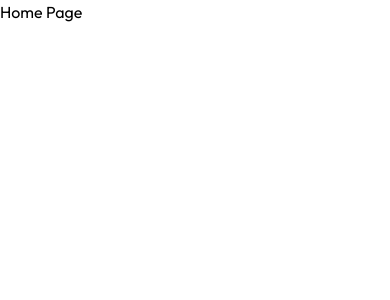
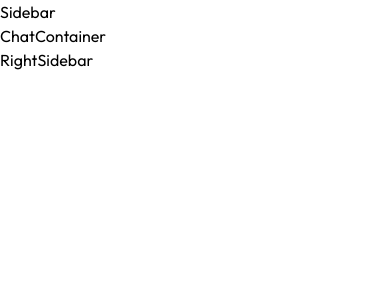
Before and after one commit to abhishekmail-prog/realtime-chat-system, a React (Vite) app in the folder client/: page / in a window 390 px wide. Shown: the top 300 px of the page. Built offline with nearby package versions, Linux system fonts and the light colour scheme.

Commit message:
Implement HomePage chat layout with responsive grid

```diff
--- a/client/src/pages/HomePage.jsx
+++ b/client/src/pages/HomePage.jsx
@@ -1,11 +1,27 @@
-import React from 'react'
+import React, { useState } from 'react'
+import Sidebar from '../components/Sidebar'
+import ChatContainer from '../components/ChatContainer'
+import RightSidebar from '../components/RightSidebar'
 
 const HomePage = () => {
-	return (
-		<div className= 'border w-full h-screen sm:px-[15%] sm:py-[5%]'>
-			<h1>Home Page</h1>
-		</div>
-	)
+
+  const [selectedUser, setSelectedUser] = useState(false)
+
+  return (
+    <div className='border w-full h-screen sm:px-[15%] sm:py-[5%]'>
+      <div className={`backdrop-blur-xl border-2 border-gray-600 rounded-2xl
+                       overflow-hidden h-full grid grid-cols-1 relative ${
+                       selectedUser
+                       ? 'md:grid-cols-[1fr_1.5fr_1fr] xl:grid-cols-[1fr_2fr_1fr]'
+                       : 'md:grid-cols-2'
+        }`}
+      >
+        <Sidebar />
+        <ChatContainer />
+        <RightSidebar />
+      </div>
+    </div>
+  )
 }
 
 export default HomePage
```
